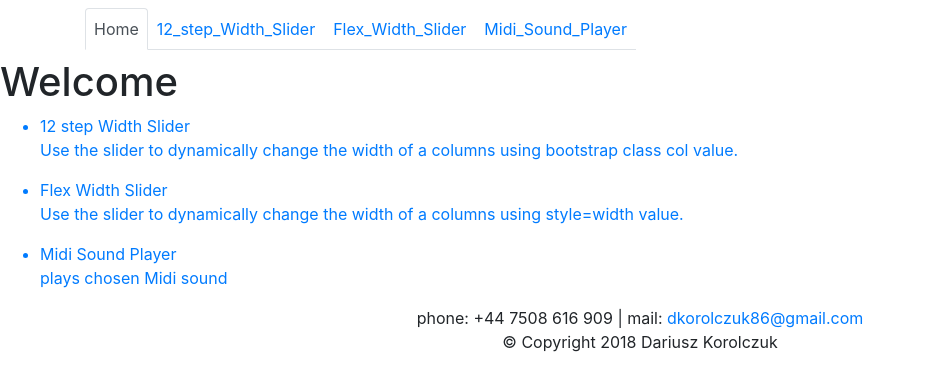
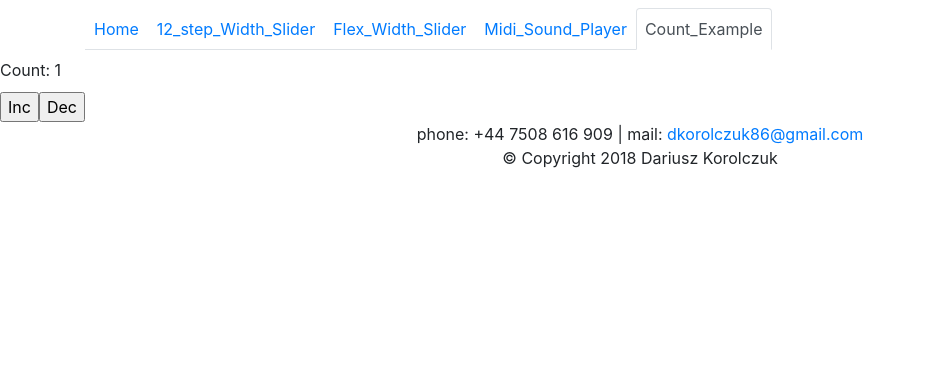
Before and after one commit to dariuszkorolczukcom/components_workspace, a React (Create React App) app: page /countexample in a window 1280 px wide. Before the commit this address led to /home. Shown: the top 390 px of the page, without its empty margins (0-925 px from the left). Built offline with nearby package versions, Linux system fonts and the light colour scheme.

Commit message:
added count_example component

```diff
--- /dev/null
+++ b/src/components/CountExampleComponent.js
@@ -0,0 +1,28 @@
+import React from 'react';
+
+class Count extends React.Component {
+
+    constructor(props) {
+        super(props);
+        this.state = { count: 1 }
+    }
+
+    onclick(type) {
+        this.setState(prevState => {
+            return { count: type == 'add' ? prevState.count + 1 : prevState.count - 1 }
+        });
+    }
+
+    render() {
+        return (
+            <div>
+                Count: {this.state.count}
+                <div style={{ marginTop: '10px' }} />
+                <input type='button' onClick={this.onclick.bind(this, 'add')} value='Inc' />
+                <input type='button' onClick={this.onclick.bind(this, 'sub')} value='Dec' />
+            </div>
+        )
+    }
+}
+
+export default Count;
--- a/src/components/HeaderComponent.js
+++ b/src/components/HeaderComponent.js
@@ -27,7 +27,7 @@ class Header extends Component {
                         <NavbarBrand className="mr-auto" href="/"></NavbarBrand>
                         <Collapse isOpen={this.state.isNavOpen} navbar>
                             <Nav tabs navbar>
-                            <NavItem>
+                                <NavItem>
                                     <NavLink className="nav-link" to='/home'>Home</NavLink>
                                 </NavItem>
                                 <NavItem>
@@ -38,6 +38,9 @@ class Header extends Component {
                                 </NavItem>
                                 <NavItem>
                                     <NavLink className="nav-link" to='/midislider'>Midi_Sound_Player</NavLink>
+                                </NavItem>
+                                <NavItem>
+                                    <NavLink className="nav-link" to='/countexample'>Count_Example</NavLink>
                                 </NavItem>
                             </Nav>
                         </Collapse>
--- a/src/components/MainComponent.js
+++ b/src/components/MainComponent.js
@@ -5,6 +5,7 @@ import Footer from './FooterComponent';
 import WidthSlider from './WidthSliderComponent';
 import FlexWidthSlider from './FlexWidthSliderComponent';
 import MidiSlider from './MidiComponent';
+import Count from './CountExampleComponent';
 import { Link } from 'react-router-dom';
 
 import { Switch, Route, Redirect } from 'react-router-dom';
@@ -39,6 +40,7 @@ class Main extends Component {
                     <Route path="/widthslider" component={WidthSlider} />
                     <Route path="/flexwidthslider" component={FlexWidthSlider} />
                     <Route path="/midislider" component={MidiSlider} />
+                    <Route path="/countexample" component={Count} />
                     <Redirect to="/home" />
                 </Switch>
                 <Footer />
```
Also changed, not shown: 1 other file (tests, documents, lock files or other folders).
